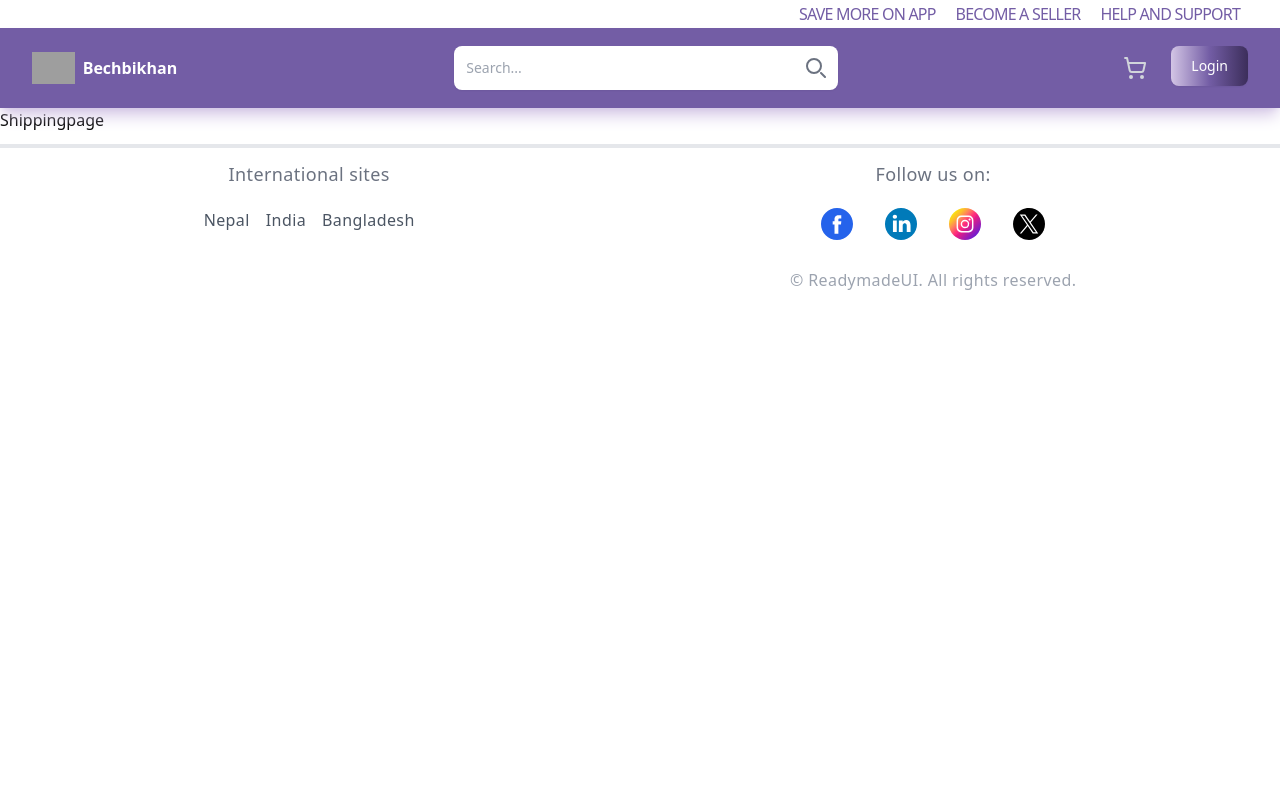
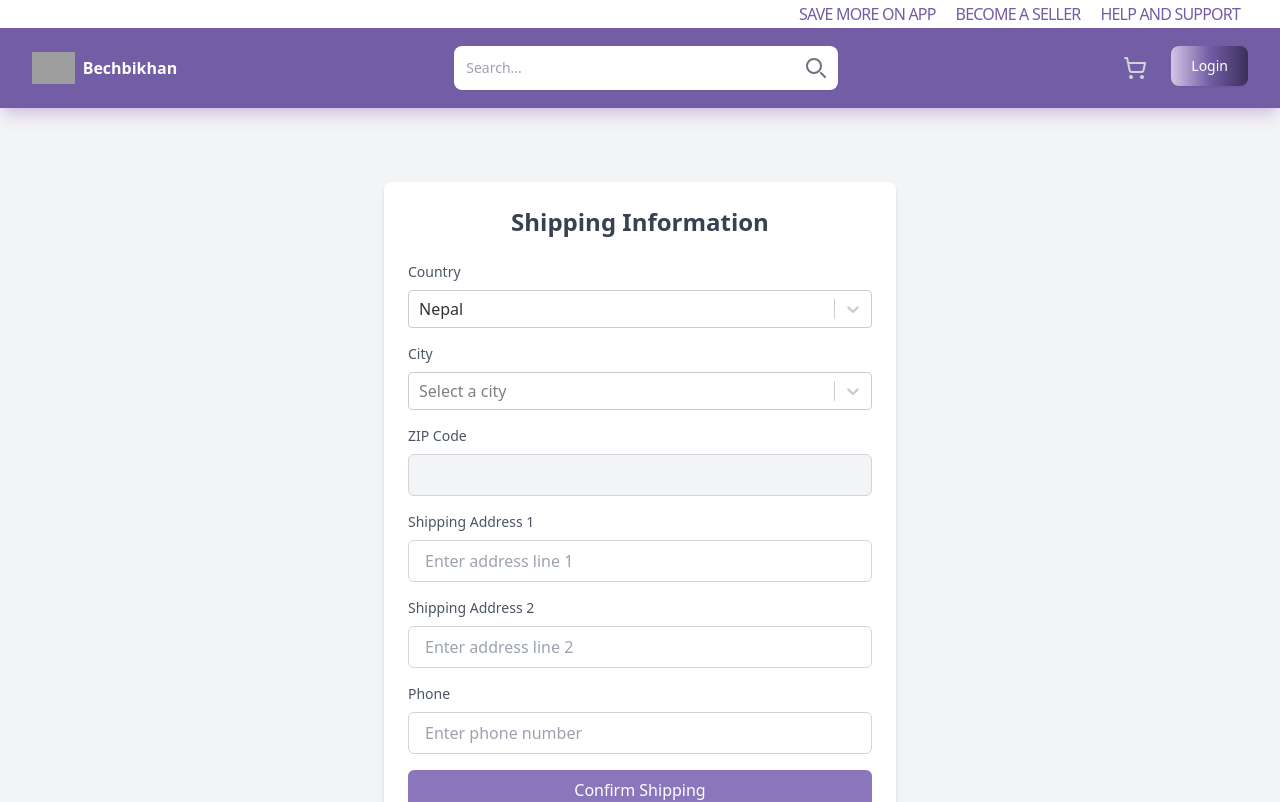
Before and after one commit to Bibash45/Ecommerce_Site_full_stack, a React (Create React App) app in the folder frontend/: page /shipping in a window 1280 px wide. Shown: the top 802 px of the page. Built offline with nearby package versions, Linux system fonts and the light colour scheme; grey boxes are pictures that could not be loaded.

Commit message:
shipping page final

```diff
--- a/frontend/package.json
+++ b/frontend/package.json
@@ -8,6 +8,7 @@
     "@heroicons/react": "^2.2.0",
     "@reduxjs/toolkit": "^2.5.0",
     "axios": "^1.7.9",
+    "countries-list": "^3.1.1",
     "cra-template": "1.2.0",
     "react": "^19.0.0",
     "react-dom": "^19.0.0",
@@ -15,6 +16,7 @@
     "react-redux": "^9.2.0",
     "react-router-dom": "^7.0.2",
     "react-scripts": "5.0.1",
+    "react-select": "^5.9.0",
     "react-toastify": "^11.0.0"
   },
   "scripts": {
--- a/frontend/src/Myroute.js
+++ b/frontend/src/Myroute.js
@@ -3,6 +3,7 @@ import { RouterProvider, createBrowserRouter } from "react-router-dom";
 import { Userlayout } from "./components/userComponents";
 import {
   Cartpage,
+  Confirmpage,
   EmailConfirmationpage,
   Homepage,
   Loginpage,
@@ -47,6 +48,10 @@ const router = createBrowserRouter([
         path: "/shipping",
         element: <Shippingpage />,
       },
+      {
+        path: "/confirm",
+        element: <Confirmpage />,
+      },
     ],
   },
   {
--- a/frontend/src/features/cartSlice.js
+++ b/frontend/src/features/cartSlice.js
@@ -8,7 +8,7 @@ const initialState = localStorage.getItem("cart")
       cartItems: [],
       shippingAddress1: "",
       shippingAddress2: "",
-      shippingPrice: "",
+      shippingPrice: "10",
       city: "",
       zip: "",
       country: "",
--- /dev/null
+++ b/frontend/src/pages/userPages/Confirmpage.jsx
@@ -0,0 +1,9 @@
+import React from 'react'
+
+const Confirmpage = () => {
+  return (
+    <div>Confirmpage</div>
+  )
+}
+
+export default Confirmpage
--- a/frontend/src/pages/userPages/Shippingpage.jsx
+++ b/frontend/src/pages/userPages/Shippingpage.jsx
@@ -1,9 +1,196 @@
-import React from 'react'
+import React, { useState, useEffect } from "react";
+import { useNavigate } from "react-router-dom";
+import { useSelector, useDispatch } from "react-redux";
+import Select from "react-select";
+import { saveShippingAddress } from "../../features/cartSlice";
 
-const Shippingpage = () => {
+const countryCityMapping = {
+  Nepal: {
+    Kathmandu: "44600",
+    Lalitpur: "44700",
+    Pokhara: "33700",
+  },
+  India: {
+    Delhi: "110001",
+    Mumbai: "400001",
+    Kolkata: "700001",
+  },
+  Bangladesh: {
+    Dhaka: "1000",
+    Chittagong: "4000",
+    Sylhet: "3100",
+  },
+};
+
+const ShippingPage = () => {
+  const navigate = useNavigate();
+  const dispatch = useDispatch();
+  const cart = useSelector((state) => state.cart);
+
+  const [shippingData, setShippingData] = useState({
+    shippingAddress1: cart.shippingAddress1 || "",
+    shippingAddress2: cart.shippingAddress2 || "",
+    city: cart.city || "",
+    zip: cart.zip || "",
+    phone: cart.phone || "",
+    country: cart.country || "Nepal",
+  });
+
+  const countryOptions = Object.keys(countryCityMapping).map((country) => ({
+    value: country,
+    label: country,
+  }));
+
+  const cityOptions =
+    countryCityMapping[shippingData.country] &&
+    Object.keys(countryCityMapping[shippingData.country]).map((city) => ({
+      value: city,
+      label: city,
+    }));
+
+  const handleInputChange = (e) => {
+    const { name, value } = e.target;
+    setShippingData((prev) => ({ ...prev, [name]: value }));
+  };
+
+  const handleCountryChange = (selectedOption) => {
+    setShippingData((prev) => ({
+      ...prev,
+      country: selectedOption.value,
+      city: "",
+      zip: "",
+    }));
+  };
+
+  const handleCityChange = (selectedOption) => {
+    setShippingData((prev) => ({
+      ...prev,
+      city: selectedOption.value,
+      zip: countryCityMapping[shippingData.country][selectedOption.value],
+    }));
+  };
+
+  const handleSubmit = (e) => {
+    e.preventDefault();
+    dispatch(saveShippingAddress(shippingData));
+    navigate("/confirm");
+  };
+
+  useEffect(() => {
+    if (cart.country && countryCityMapping[cart.country]) {
+      setShippingData((prev) => ({
+        ...prev,
+        country: cart.country,
+        city: cart.city || "",
+        zip: cart.zip || "",
+      }));
+    }
+  }, [cart]);
+
   return (
-    <div>Shippingpage</div>
-  )
-}
+    <div className="flex flex-col items-center justify-center min-h-screen bg-gray-100 px-4 py-8">
+      <form
+        className="w-full max-w-lg bg-white p-6 rounded-lg shadow-md"
+        onSubmit={handleSubmit}
+      >
+        <h2 className="text-2xl font-semibold text-gray-700 mb-6 text-center">
+          Shipping Information
+        </h2>
 
-export default Shippingpage
+        <div className="mb-4">
+          <label className="block text-sm font-medium text-gray-600 mb-2">
+            Country
+          </label>
+          <Select
+            options={countryOptions}
+            onChange={handleCountryChange}
+            value={countryOptions.find(
+              (option) => option.value === shippingData.country
+            )}
+            placeholder="Select a country"
+          />
+        </div>
+
+        <div className="mb-4">
+          <label className="block text-sm font-medium text-gray-600 mb-2">
+            City
+          </label>
+          <Select
+            options={cityOptions}
+            onChange={handleCityChange}
+            value={cityOptions?.find(
+              (option) => option.value === shippingData.city
+            )}
+            placeholder="Select a city"
+            isDisabled={!cityOptions}
+          />
+        </div>
+
+        <div className="mb-4">
+          <label className="block text-sm font-medium text-gray-600 mb-2">
+            ZIP Code
+          </label>
+          <input
+            value={shippingData.zip}
+            type="text"
+            readOnly
+            className="w-full px-4 py-2 border border-gray-300 rounded-md focus:outline-none bg-gray-100"
+          />
+        </div>
+
+        <div className="mb-4">
+          <label className="block text-sm font-medium text-gray-600 mb-2">
+            Shipping Address 1
+          </label>
+          <input
+            name="shippingAddress1"
+            onChange={handleInputChange}
+            value={shippingData.shippingAddress1}
+            type="text"
+            className="w-full px-4 py-2 border border-gray-300 rounded-md focus:outline-none focus:ring-2 focus:ring-indigo-500"
+            placeholder="Enter address line 1"
+            required
+          />
+        </div>
+
+        <div className="mb-4">
+          <label className="block text-sm font-medium text-gray-600 mb-2">
+            Shipping Address 2
+          </label>
+          <input
+            name="shippingAddress2"
+            onChange={handleInputChange}
+            value={shippingData.shippingAddress2}
+            type="text"
+            className="w-full px-4 py-2 border border-gray-300 rounded-md focus:outline-none focus:ring-2 focus:ring-indigo-500"
+            placeholder="Enter address line 2"
+          />
+        </div>
+
+        <div className="mb-4">
+          <label className="block text-sm font-medium text-gray-600 mb-2">
+            Phone
+          </label>
+          <input
+            type="tel"
+            name="phone"
+            onChange={handleInputChange}
+            value={shippingData.phone}
+            className="w-full px-4 py-2 border border-gray-300 rounded-md focus:outline-none focus:ring-2 focus:ring-indigo-500"
+            placeholder="Enter phone number"
+            required
+          />
+        </div>
+
+        <button
+          type="submit"
+          className="w-full py-2 text-white bg-[#8b76bb] hover:bg-[#5f4c8a] rounded-md focus:outline-none focus:ring-2 focus:ring-indigo-500"
+        >
+          Confirm Shipping
+        </button>
+      </form>
+    </div>
+  );
+};
+
+export default ShippingPage;
--- a/frontend/src/pages/userPages/index.js
+++ b/frontend/src/pages/userPages/index.js
@@ -6,6 +6,7 @@ import Registerpage from "./Registerpage";
 import EmailConfirmationpage from "./EmailConfirmationpage";
 import Cartpage from "./Cartpage";
 import Shippingpage from "./Shippingpage";
+import Confirmpage from "./Confirmpage";
 export {
   Homepage,
   Productpage,
@@ -15,4 +16,5 @@ export {
   EmailConfirmationpage,
   Shippingpage,
   Cartpage,
+  Confirmpage,
 };
--- a/frontend/src/utils/cartUtils.js
+++ b/frontend/src/utils/cartUtils.js
@@ -4,7 +4,7 @@ export const addDemicals = (num) => {
 
 export const updateCart = (state) => {
   // calculate shipping price (If order is over $100 then free, else $10 shipping)
-  state.shippingPrice = addDemicals(state.totalPrice > 10 ? 0 : 1);
+  state.shippingPrice = addDemicals(state.totalPrice > 200 ? 0 : 1);
 
   // calculate items price
   state.totalPrice =
```
Also changed, not shown: 1 other file (tests, documents, lock files or other folders).
